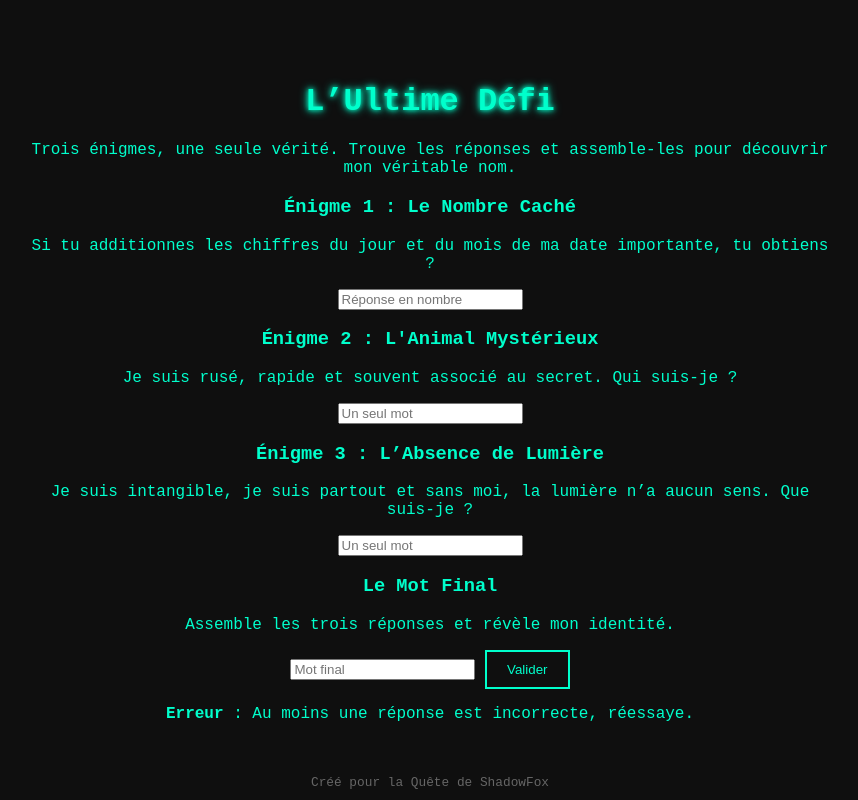
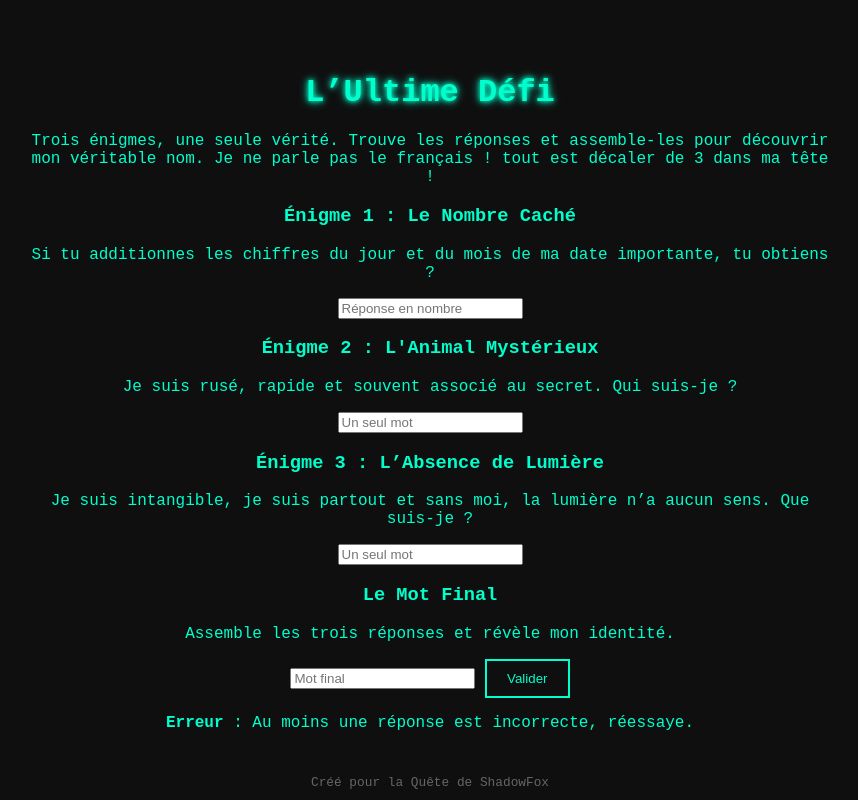
Before and after one commit to Holo-Prism/shadowfox.github.io, a plain HTML site: page destroyer.html in a window 1280 px wide. Both pictures are taken after a click on the button "Valider". Shown: the whole page, without its empty margins (210-1068 px from the left). Drawn offline with Linux system fonts and the light colour scheme.

Commit message:
Update destroyer.html

```diff
--- a/destroyer.html
+++ b/destroyer.html
@@ -13,7 +13,7 @@
             var finalAnswer = document.getElementById('finalAnswer').value.trim().toLowerCase();
 
             // Réponses chiffrées en César (décalage de 3)
-            var encryptedAnswer1 = "24"; // Pas de lettres donc pas affecté
+            var encryptedAnswer1 = "8"; // Pas de lettres donc pas affecté
             var encryptedAnswer2 = "uhqdug"; // "renard" décalé de 3
             var encryptedAnswer3 = "rpehu"; // "ombre" décalé de 3
             var encryptedFinalAnswer = "vkdzgrib"; // "shadowfox" décalé de 3
@@ -31,7 +31,7 @@
 <body>
     <div class="container">
         <h1>L’Ultime Défi</h1>
-        <p>Trois énigmes, une seule vérité. Trouve les réponses et assemble-les pour découvrir mon véritable nom.</p>
+        <p>Trois énigmes, une seule vérité. Trouve les réponses et assemble-les pour découvrir mon véritable nom. Je ne parle pas le français ! tout est décaler de 3 dans ma tête !</p>
 
         <h3>Énigme 1 : Le Nombre Caché</h3>
         <p>Si tu additionnes les chiffres du jour et du mois de ma date importante, tu obtiens ?</p>
```
